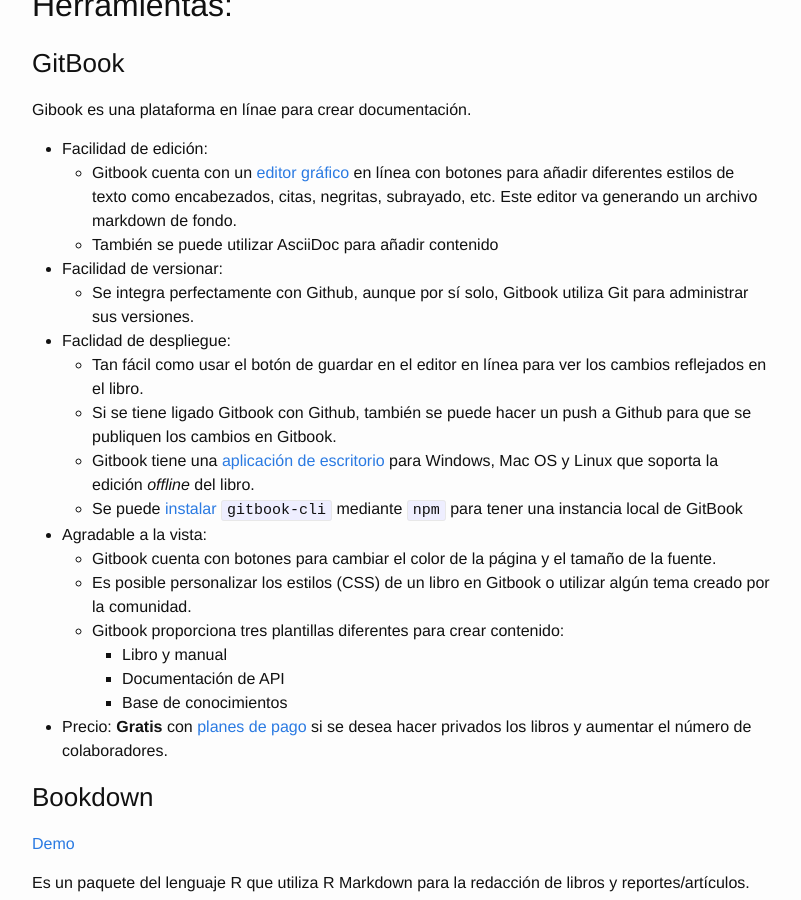
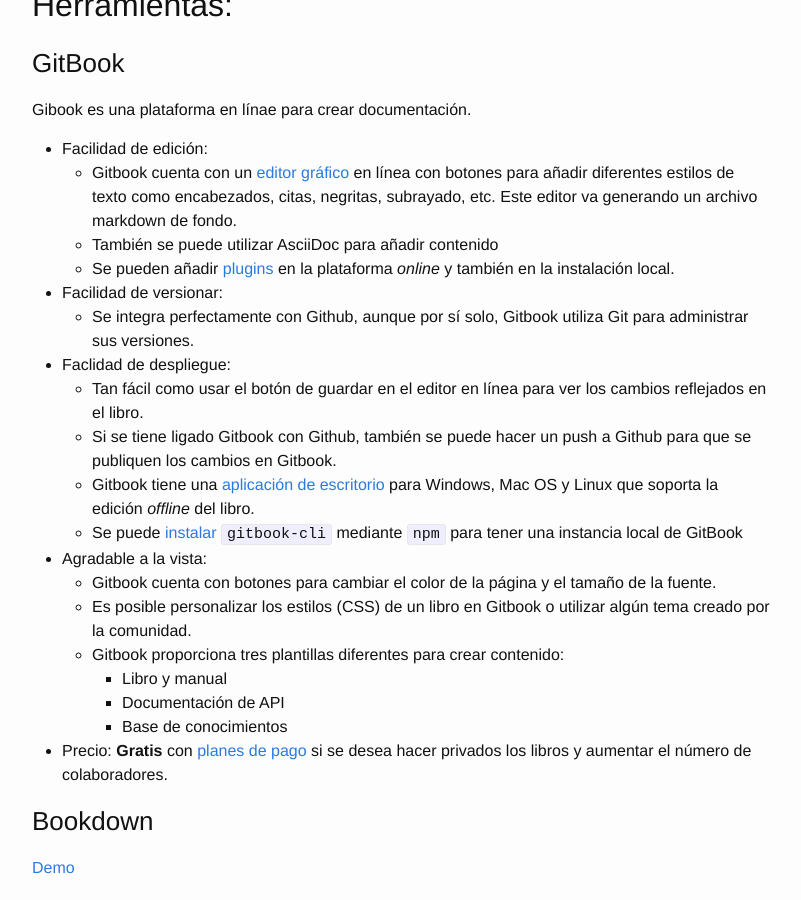
Before and after one commit to robertovillarejo/robertovillarejo, a Jekyll site: the page built from _posts/2017-09-14-knowledge base site.markdown, in a window 1280 px wide and 900 px high, scrolled down 504 px. Shown: the whole window, without its empty margins (238-1039 px from the left). Built offline with Jekyll 4.4.1, drawn with Linux system fonts in a browser that asks for light colours; our own code applies the rules of GitHub Pages for plain Markdown files.

Commit message:
Update knowledge base post

```diff
--- a/_posts/2017-09-14-knowledge base site.markdown
+++ b/_posts/2017-09-14-knowledge base site.markdown
@@ -16,6 +16,7 @@ Gibook es una plataforma en línae para crear documentación.
 - Facilidad de edición:
   - Gitbook cuenta con un [editor gráfico](https://www.gitbook.com/editor) en línea con botones para añadir diferentes estilos de texto como encabezados, citas, negritas, subrayado, etc. Este editor va generando un archivo markdown de fondo.
   - También se puede utilizar AsciiDoc para añadir contenido
+  - Se pueden añadir [plugins](https://plugins.gitbook.com/) en la plataforma *online* y también en la instalación local.
 
 - Facilidad de versionar:
   - Se integra perfectamente con Github, aunque por sí solo, Gitbook utiliza Git para administrar sus versiones.
@@ -173,10 +176,8 @@ Es una gema de Ruby con una interfaz de línea de comandos para convertir archiv
   - Se integra fácilmente con repositorios Git
 
 - Faclidad de despliegue:
-  -
 
 - Agradable a la vista:
-  -
 
 - Precio: **Gratis**
 
```
Also changed, not shown: other parts of _posts/2017-09-14-knowledge base site.markdown (+2 -0 lines).
